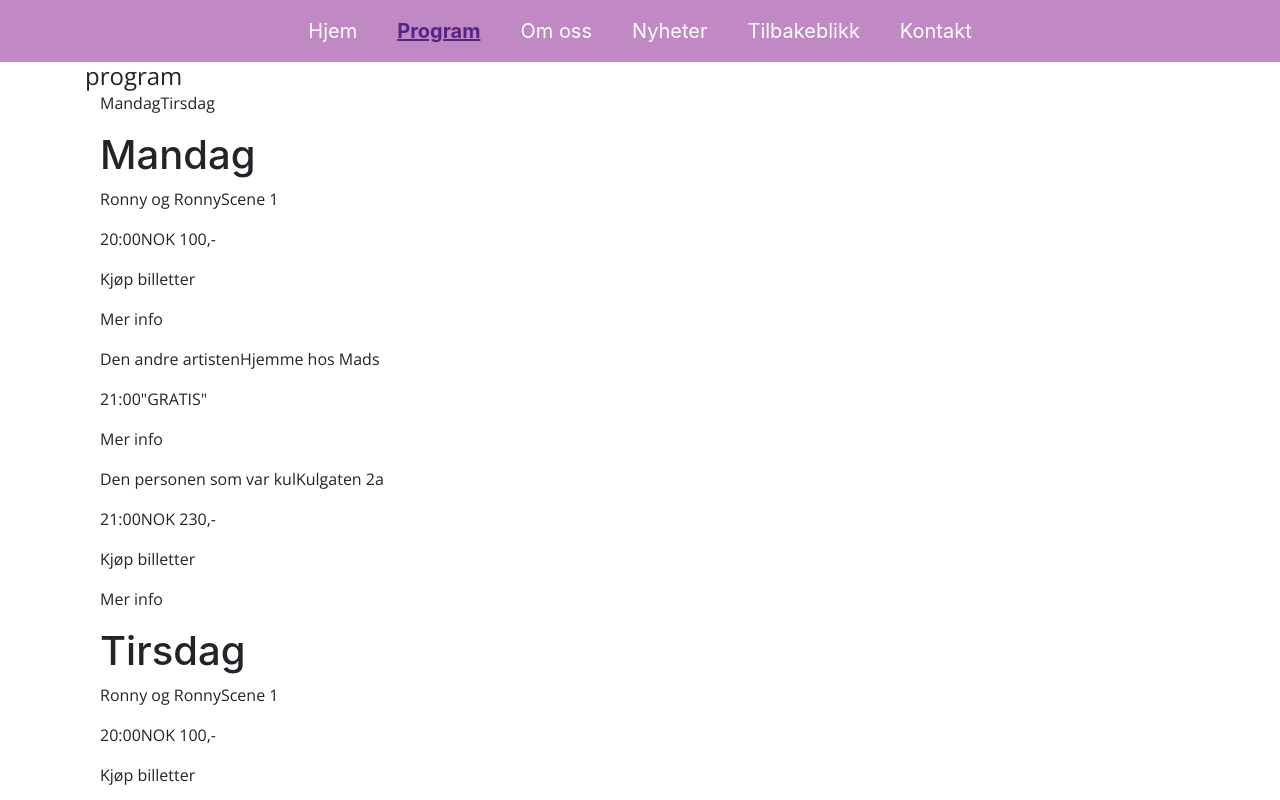
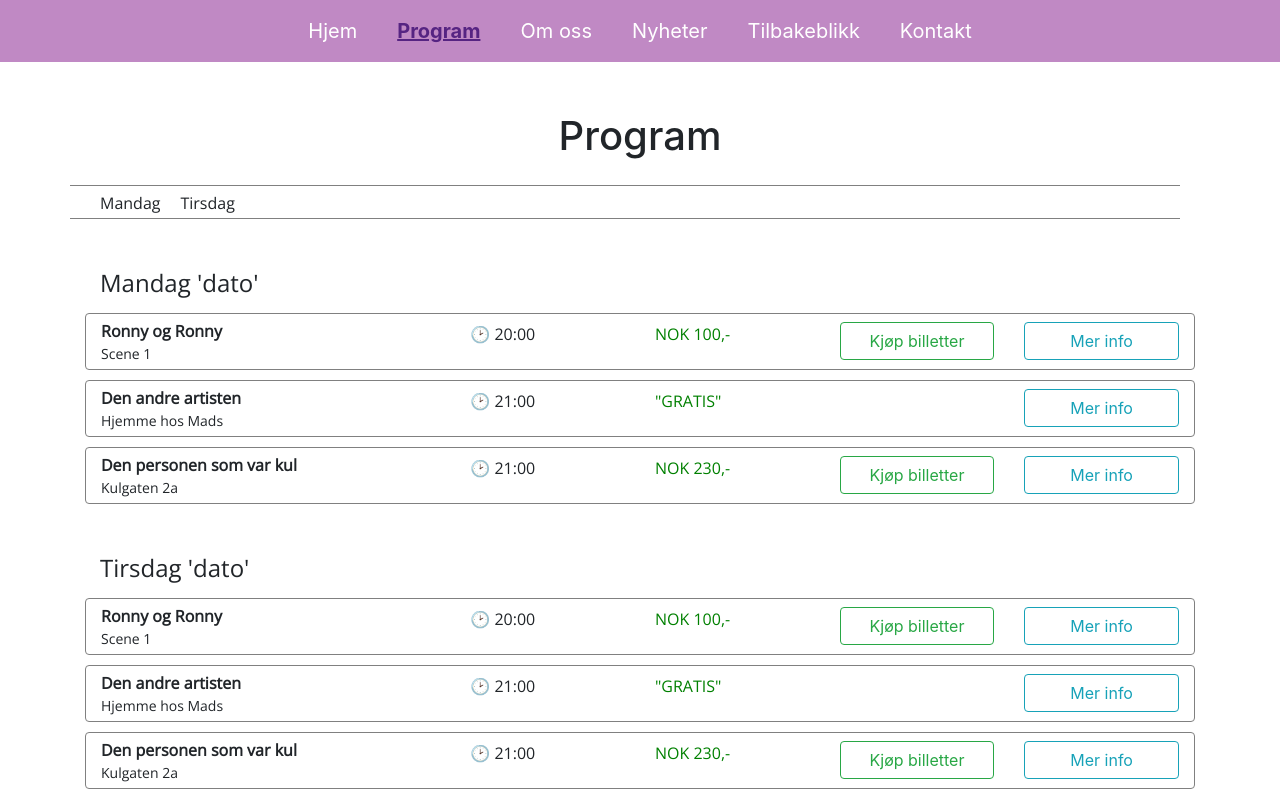
Before and after one commit to SondreBerntsen/webprosjekt3, a React (Create React App) app in the folder react-app/: page /program in a window 1280 px wide. Shown: the top 800 px of the page. Built offline with nearby package versions, Linux system fonts and the light colour scheme.

Commit message:
program page style, bootstrap

```diff
--- a/react-app/src/App.js
+++ b/react-app/src/App.js
@@ -24,7 +24,7 @@ class App extends Component {
           <Route path="/program" component={Programme} />
           <Route path="/arrangement/:eventId" component={Event} />
           <Route path="/artikkel/:newsId" component={NewsArticle} />
-          <Footer />
+
         </div>
       </BrowserRouter>
     );
--- a/react-app/src/components/programme/ListOfDays.js
+++ b/react-app/src/components/programme/ListOfDays.js
@@ -2,12 +2,12 @@ import React from 'react';
 
 const listOfDays = (props) => {
   return (
-    <div className="container horizontal_days">
-    {
-      props.days.map(day =>(
-        <p key={day.id} className="horizontal_list_item">{day.day}</p>
-      ))
-    }
+    <div className="container horizontal_days row">
+      {
+        props.days.map(day => (
+          <p key={day.id} className="horizontal_list_item">{day.day}</p>
+        ))
+      }
     </div>
   );
 }
--- a/react-app/src/components/programme/MinEventCard.js
+++ b/react-app/src/components/programme/MinEventCard.js
@@ -3,34 +3,42 @@ import React from 'react';
 const MinEventCard = (props) => {
 
   // Outputs "buy tickets" div only if the event is not free
-  function checkPrice(){
-    if(props.event.price !== 0){
-      return(
+  function checkPrice() {
+    if (props.event.price !== 0) {
+      return (
         <React.Fragment>
-          <p className="price">{props.event.price}</p>
-          <div className="buy_ticket">
-            <p>Kjøp billetter</p>
+          <p className="price col-md-3">{props.event.price}</p>
+          <div className=" col-md-3">
+            <button className="btn btn-outline-success buy_ticketBtn">Kjøp billetter</button>
           </div>
         </React.Fragment>
       );
-    }else{
-      return(
-        <p className="price">"GRATIS"</p>
+    } else {
+      return (
+        <React.Fragment>
+          <p className="price col-md-3">"GRATIS"</p>
+          <span className="col-md-3"></span>
+        </React.Fragment >
       );
     }
   }
 
   return (
-    <div className="event">
-      <div>
+    <div className="event row">
+      <div className="col-md-4">
         <p className="event_title">{props.event.title}</p>
         <p className="venue_name">{props.event.venue}</p>
       </div>
-      <p className="time">{props.event.time}</p>
-      {checkPrice()}
-      <div className="more_info">
-        <p>Mer info</p>
+      <div className="col-md-8 infoEvent">
+        <div className="row">
+          <p className="time col-md-3">&#128337; {props.event.time}</p>
+          {checkPrice()}
+          <div className="col-md-3">
+            <button className="btn btn-outline-info infoBtn">Mer info</button>
+          </div>
+        </div>
       </div>
+
     </div>
   )
 }
--- a/react-app/src/components/programme/Programme.js
+++ b/react-app/src/components/programme/Programme.js
@@ -1,4 +1,4 @@
-import React, {Component} from "react";
+import React, { Component } from "react";
 import Navbar from "../Navbar";
 import ListOfDays from "./ListOfDays";
 import ProgrammeSchedule from "./ProgrammeSchedule";
@@ -7,7 +7,8 @@ class Programme extends Component {
   //Temporary state while we figure out what to do with redux
   state = {
     days: [
-      { id: 1,
+      {
+        id: 1,
         date: 21.09,
         day: "Mandag",
         events: [
@@ -65,12 +66,12 @@ class Programme extends Component {
     ]
   }
 
-  render(){
+  render() {
     return (
       <div>
         <Navbar />
         <div className="container">
-          <h4 className="center">program</h4>
+          <h1 className="headingProg">Program</h1>
           <ListOfDays days={this.state.days} />
           {/* Passes days array as props to ProgrammeSchedule */}
           <ProgrammeSchedule days={this.state.days} />
--- a/react-app/src/components/programme/ProgrammeSchedule.js
+++ b/react-app/src/components/programme/ProgrammeSchedule.js
@@ -4,9 +4,9 @@ import MinEventCard from './MinEventCard';
 const ProgrammeSchedule = (props) => {
 
   // Loots days array from props and maps each individual day to a card div
-  const days = props.days.map(day =>(
+  const days = props.days.map(day => (
     <div key={day.id} className="day_card container">
-      <h1>{day.day}</h1>
+      <h4>{day.day} 'dato'</h4>
       { // Loots events array from day object and maps each individual event to a MinEventCard component
         day.events.map(event => (
           <React.Fragment key={event.id}>
--- a/react-app/src/styles/footer.css
+++ b/react-app/src/styles/footer.css
@@ -12,7 +12,7 @@ footer {
 }
 
 p {
-  display: inline-block;
+
 }
 
 img.socialMediaImg {
--- a/react-app/src/styles/programme.css
+++ b/react-app/src/styles/programme.css
@@ -1,7 +1,53 @@
-event{
+/*****Front page program*****/
+.headingProg{
+  text-align: center;
+  margin-top: 50px;
+}
+/*****Event card with info*****/
+.day_card{
+  margin-bottom:50px;
+}
+.event{
   border: 1px solid grey;
   border-radius: 4px;
+  padding-top:5px;
+  padding-bottom:5px;
+  margin-top:10px;
+  margin-bottom:10px;
 }
-event_title, venue_name{
-  display: block;
+.event_title, venue_name{
+  margin:0;
 }
+.event_title{
+  font-weight: bold;
+}
+.venue_name{
+  font-size: 14px;
+  margin-bottom: 0;
+}
+.infoBtn, .buy_ticketBtn{
+  width: 100%;
+}
+.price{
+  color:green;
+}
+.infoEvent{
+  margin-top:3px;
+}
+/****horizontal days*****/
+.horizontal_days{
+  border-top:1px solid gray;
+  border-bottom:1px solid gray;
+  margin-bottom: 50px;
+  margin-top: 25px;
+}
+.horizontal_list_item{
+  padding:5px;
+  margin-left:10px;
+  padding-bottom:0;
+  margin-bottom:3px;
+}
+.horizontal_list_item:hover{
+  font-weight: bold;
+  cursor:pointer;
+}
```
